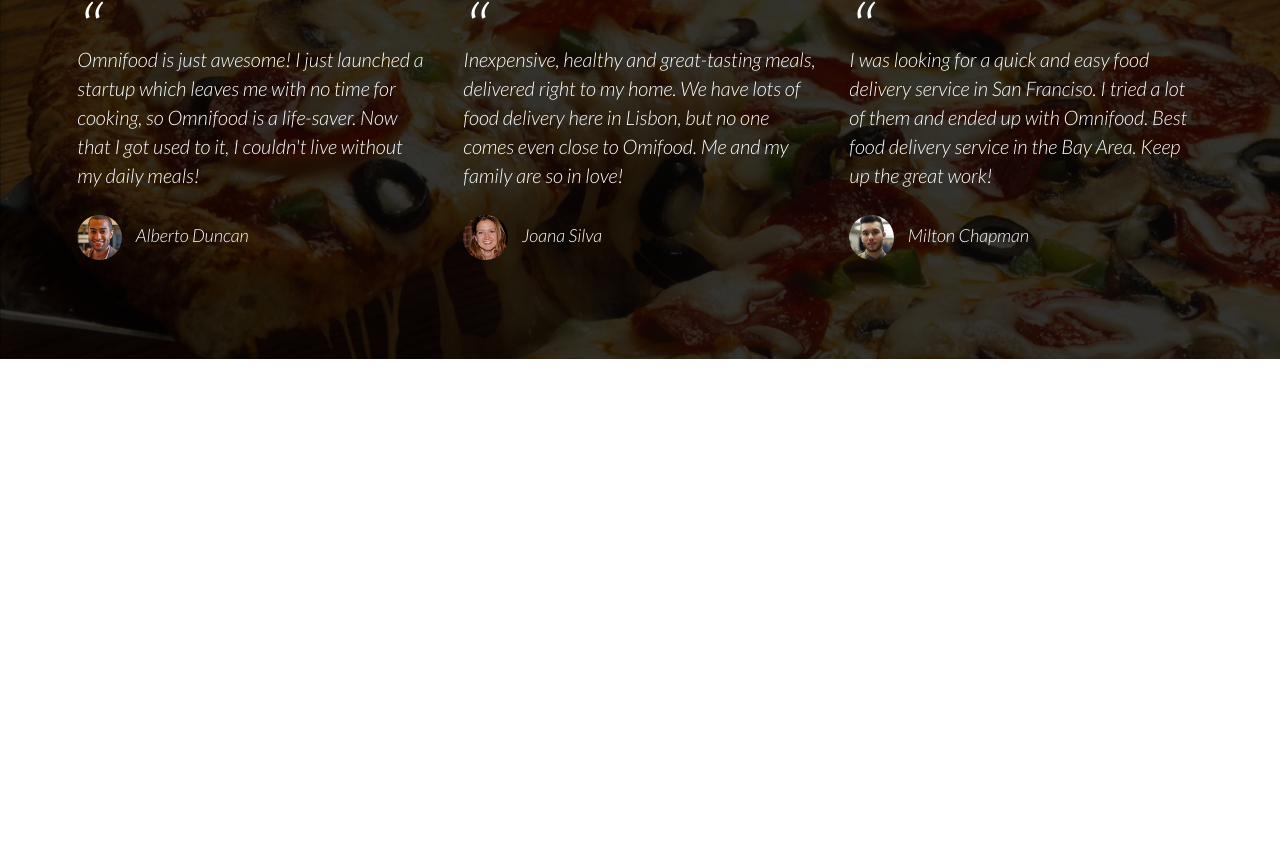
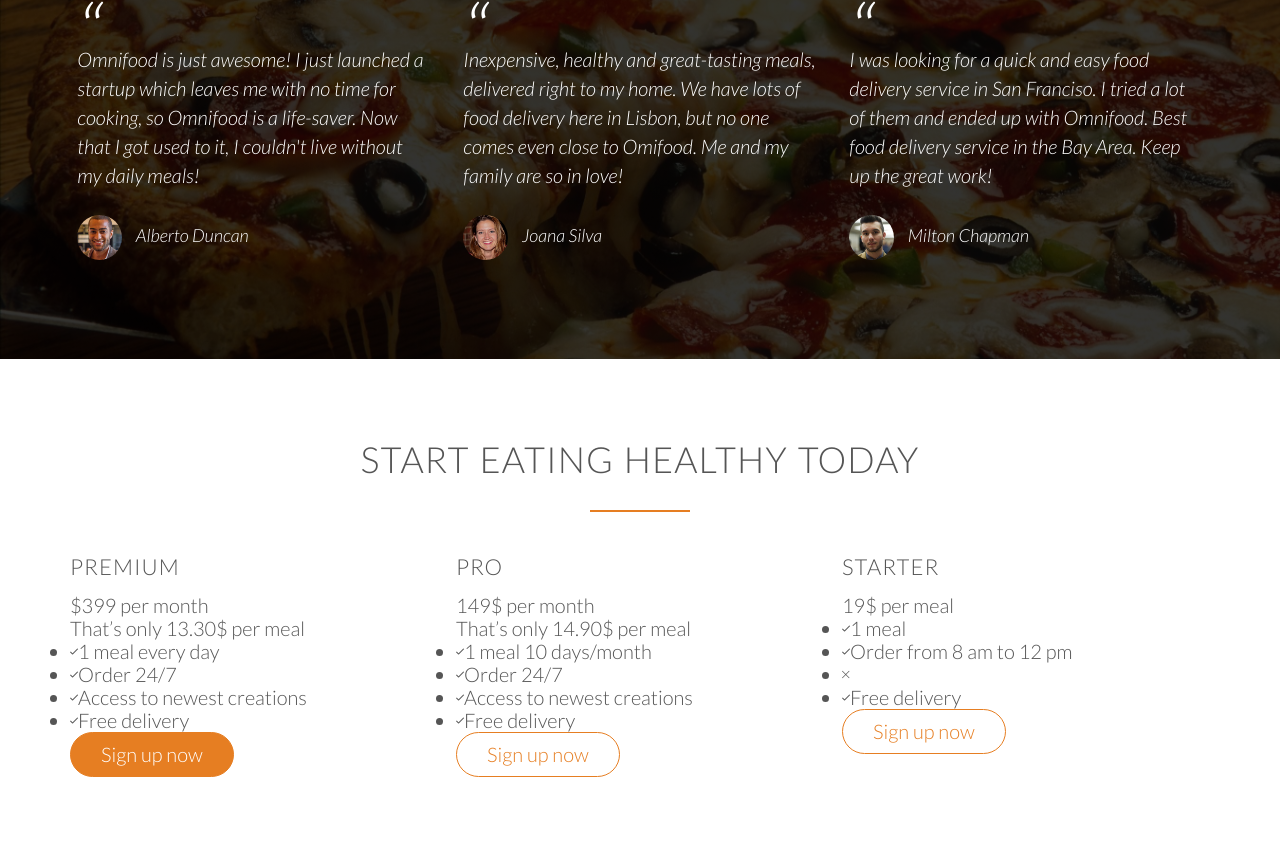
Before and after one commit to Haisem-j/Food-Website, a plain HTML site: page index.html in a window 1280 px wide. Shown: the part 3528-4396 px from the top of the page. Before the commit the page ends 3887 px from the top, so only its background shows below. Drawn offline with Linux system fonts and the light colour scheme; files whose address does not match are found by name.

Commit message:
Sign up sheet created

```diff
--- a/index.html
+++ b/index.html
@@ -241,11 +241,77 @@
             </div>
        </section>
 
+       <section class="section-plans">
+           <div class="row">
+               <h2>Start eating healthy today</h2>
+           </div>
+           <div class="row">
+               <div class="col span-1-of-3">
+                   <div class="plan-box">
+                       <div>
+                            <h3>Premium</h3>
+                            <p class="plan-price">$399 per month</p>
+                            <p class="plan-price-month">That’s only 13.30$ per meal</p>
+                       </div>
+                       <div>
+                            <ul>
+                                <li><i class="ion-ios-checkmark-empty"></i>1 meal every day</li>
+                                <li><i class="ion-ios-checkmark-empty"></i>Order 24/7</li>
+                                <li><i class="ion-ios-checkmark-empty"></i>Access to newest creations</li>
+                                <li><i class="ion-ios-checkmark-empty"></i>Free delivery</li>
+                            </ul>
+                       </div>
+                       <div>
+                        <a href="#" class="btn btn-full">Sign up now</a>
+                       </div>
+                   </div>
+               </div>
+               <div class="col span-1-of-3">
+                    <div class="plan-box">
+                        <div>
+                             <h3>Pro</h3>
+                             <p class="plan-price">149$ per month</p>
+                             <p class="plan-price-month">That’s only 14.90$ per meal</p>
+                        </div>
+                        <div>
+                             <ul>
+                                 <li><i class="ion-ios-checkmark-empty"></i>1 meal 10 days/month</li>
+                                 <li><i class="ion-ios-checkmark-empty"></i>Order 24/7</li>
+                                 <li><i class="ion-ios-checkmark-empty"></i>Access to newest creations</li>
+                                 <li><i class="ion-ios-checkmark-empty"></i>Free delivery</li>
+                             </ul>
+                        </div>
+                        <div>
+                         <a href="#" class="btn btn-ghost">Sign up now</a>
+                        </div>
+                    </div>
+                </div>
+                <div class="col span-1-of-3">
+                        <div class="plan-box">
+                            <div>
+                                 <h3>Starter</h3>
+                                 <p class="plan-price">19$ per meal</p>
+                            </div>
+                            <div>
+                                 <ul>
+                                     <li><i class="ion-ios-checkmark-empty"></i>1 meal</li>
+                                     <li><i class="ion-ios-checkmark-empty"></i>Order from 8 am to 12 pm</li>
+                                     <li><i class="ion-ios-close-empty"></i></li>
+                                     <li><i class="ion-ios-checkmark-empty"></i>Free delivery</li>
+                                 </ul>
+                            </div>
+                            <div>
+                             <a href="#" class="btn btn-ghost">Sign up now</a>
+                            </div>
+                        </div>
+                    </div>
+           </div>
+       </section>
+
     </body>
 
 </html>
 
 <!--
 
-
  -->
```
